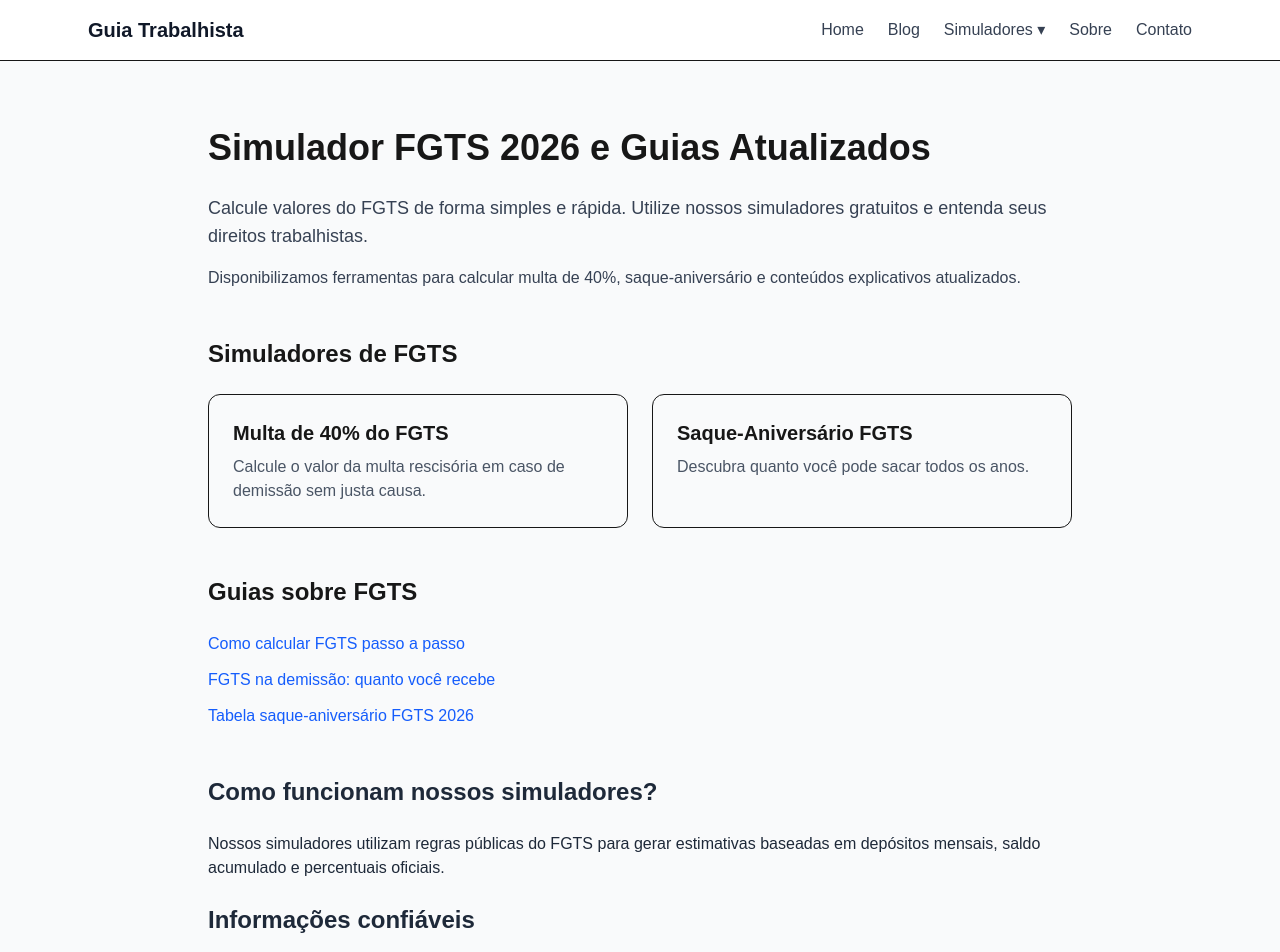
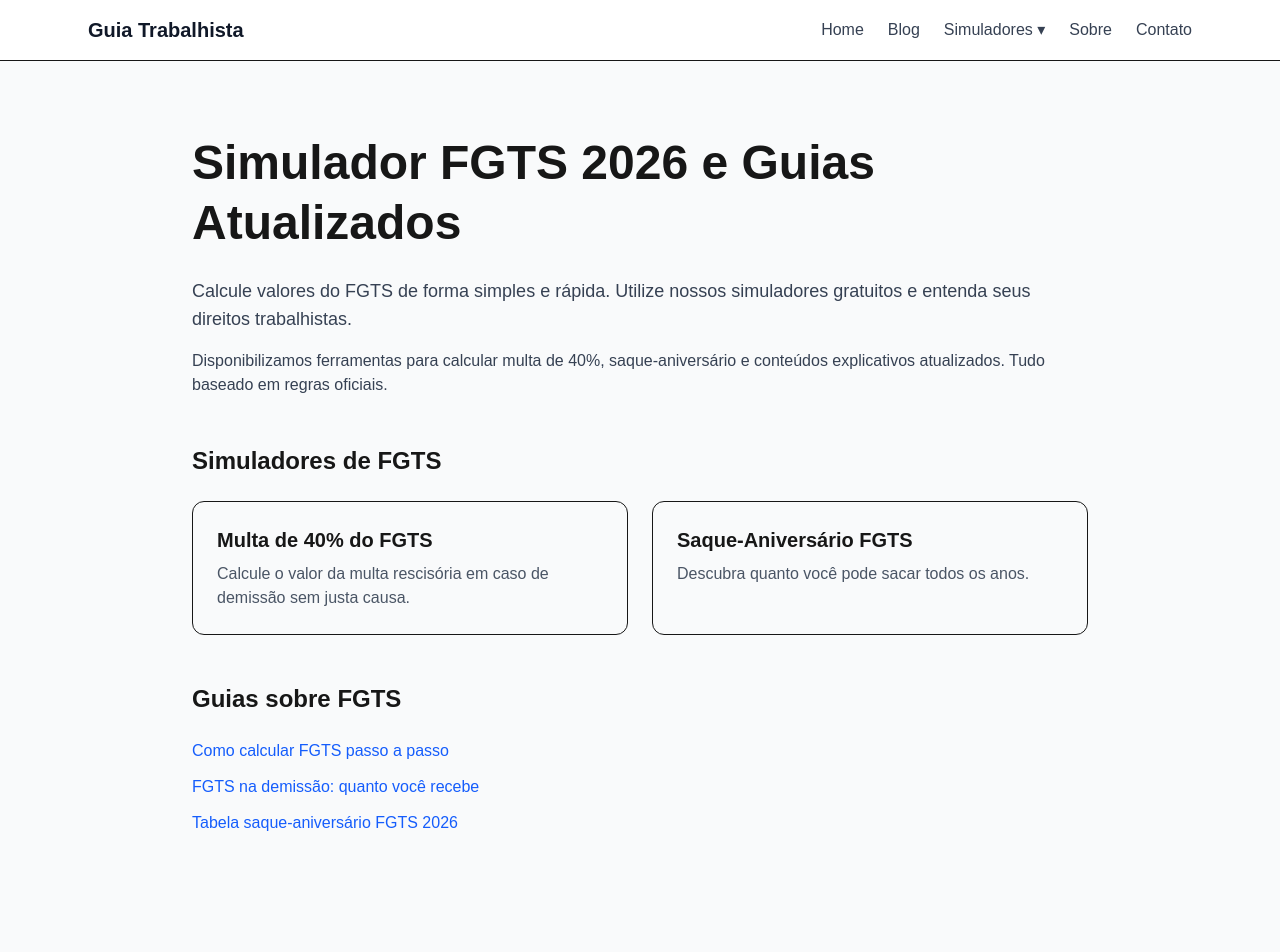
Before and after one commit to gustavo-fonseca-valle/simulador-fgts, a Next.js app: page / in a window 1280 px wide. Shown: the top 952 px of the page. Built offline with nearby package versions, Linux system fonts and the light colour scheme; a web font is replaced by a local one.

Commit message:
melhorias para SEO

```diff
--- a/app/layout.tsx
+++ b/app/layout.tsx
@@ -41,10 +41,10 @@ export default function RootLayout({ children }: { children: ReactNode }) {
   return (
     <html lang="pt-br">
       <head>
-        {/* Meta viewport para responsividade */}
+        {/* Meta viewport para mobile */}
         <meta name="viewport" content="width=device-width, initial-scale=1" />
 
-        {/* Fonts otimizadas */}
+        {/* Preload de fonte customizada */}
         <link
           rel="preload"
           href="/fonts/YourFont.woff2"
@@ -53,7 +53,7 @@ export default function RootLayout({ children }: { children: ReactNode }) {
           crossOrigin="anonymous"
         />
 
-        {/* Script AdSense: não bloqueia renderização */}
+        {/* Script AdSense */}
         <Script
           async
           src="https://pagead2.googlesyndication.com/pagead/js/adsbygoogle.js?client=ca-pub-5817280149271380"
@@ -77,11 +77,11 @@ export default function RootLayout({ children }: { children: ReactNode }) {
         />
       </head>
       <body className="bg-gray-50 text-gray-900 antialiased">
-        {/* Header responsivo */}
+        {/* Header */}
         <Header />
 
-        {/* Conteúdo principal */}
-        <main className="max-w-5xl mx-auto px-4 sm:px-6 lg:px-8 py-6">
+        {/* Conteúdo principal com padding responsivo */}
+        <main className="max-w-full sm:max-w-4xl lg:max-w-5xl mx-auto px-4 sm:px-6 lg:px-8 py-8">
           {children}
         </main>
 
--- a/app/page.tsx
+++ b/app/page.tsx
@@ -9,11 +9,11 @@ export const metadata = {
 
 export default function HomePage() {
   return (
-    <main className="max-w-4xl mx-auto px-4 py-10">
+    <main className="max-w-full sm:max-w-4xl lg:max-w-5xl mx-auto px-4 sm:px-6 lg:px-8 py-10">
 
       {/* HERO */}
       <section className="mb-12">
-        <h1 className="text-4xl font-bold mb-6 leading-tight">
+        <h1 className="text-4xl md:text-5xl font-bold mb-6 leading-tight">
           Simulador FGTS 2026 e Guias Atualizados
         </h1>
 
@@ -24,25 +24,20 @@ export default function HomePage() {
 
         <p className="text-gray-700">
           Disponibilizamos ferramentas para calcular multa de 40%, saque-aniversário
-          e conteúdos explicativos atualizados.
+          e conteúdos explicativos atualizados. Tudo baseado em regras oficiais.
         </p>
       </section>
 
-      {/* SIMULADORES (FOCO PRINCIPAL) */}
+      {/* SIMULADORES */}
       <section className="mb-12">
-        <h2 className="text-2xl font-semibold mb-6">
-          Simuladores de FGTS
-        </h2>
+        <h2 className="text-2xl font-semibold mb-6">Simuladores de FGTS</h2>
 
-        <div className="grid gap-6 md:grid-cols-2">
-
+        <div className="grid gap-6 grid-cols-1 md:grid-cols-2">
           <Link
             href="/simuladores/multa-40"
             className="border rounded-xl p-6 hover:shadow-md transition"
           >
-            <h3 className="text-xl font-semibold mb-2">
-              Multa de 40% do FGTS
-            </h3>
+            <h3 className="text-xl font-semibold mb-2">Multa de 40% do FGTS</h3>
             <p className="text-gray-600">
               Calcule o valor da multa rescisória em caso de demissão sem justa causa.
             </p>
@@ -52,63 +47,44 @@ export default function HomePage() {
             href="/simuladores/saque-aniversario"
             className="border rounded-xl p-6 hover:shadow-md transition"
           >
-            <h3 className="text-xl font-semibold mb-2">
-              Saque-Aniversário FGTS
-            </h3>
+            <h3 className="text-xl font-semibold mb-2">Saque-Aniversário FGTS</h3>
             <p className="text-gray-600">
               Descubra quanto você pode sacar todos os anos.
             </p>
           </Link>
-
         </div>
       </section>
 
-      {/* GUIAS (SEO FORTE) */}
+      {/* GUIAS */}
       <section className="mb-12">
-
-        <h2 className="text-2xl font-semibold mb-6">
-          Guias sobre FGTS
-        </h2>
-
+        <h2 className="text-2xl font-semibold mb-6">Guias sobre FGTS</h2>
         <div className="space-y-3 text-blue-600">
-
           <Link href="/blog/como-calcular-fgts" className="block hover:underline">
             Como calcular FGTS passo a passo
           </Link>
-
           <Link href="/blog/fgts-demissao" className="block hover:underline">
             FGTS na demissão: quanto você recebe
           </Link>
-
           <Link href="/blog/tabela-saque-aniversario-2026" className="block hover:underline">
             Tabela saque-aniversário FGTS 2026
           </Link>
-
         </div>
-
       </section>
 
       {/* ANÚNCIO */}
-      <div className="my-12">
+      <div className="my-12 min-h-[100px]">
         <AdsenseBlock />
       </div>
 
-      {/* CONTEÚDO (E-E-A-T) */}
+      {/* CONTEÚDO E-E-A-T */}
       <section className="space-y-6 text-gray-800">
-
-        <h2 className="text-2xl font-semibold">
-          Como funcionam nossos simuladores?
-        </h2>
-
+        <h2 className="text-2xl font-semibold">Como funcionam nossos simuladores?</h2>
         <p>
           Nossos simuladores utilizam regras públicas do FGTS para gerar estimativas
           baseadas em depósitos mensais, saldo acumulado e percentuais oficiais.
         </p>
 
-        <h2 className="text-2xl font-semibold">
-          Informações confiáveis
-        </h2>
-
+        <h2 className="text-2xl font-semibold">Informações confiáveis</h2>
         <p>
           O conteúdo é baseado em regras oficiais divulgadas pelo governo e serve
           como apoio educacional para trabalhadores que desejam entender melhor seus direitos.
@@ -117,22 +93,15 @@ export default function HomePage() {
         <p className="text-sm text-gray-500">
           Este site não possui vínculo com a Caixa Econômica Federal.
         </p>
-
       </section>
 
-      {/* FAQ SEO */}
+      {/* FAQ */}
       <section className="mt-16">
-
-        <h2 className="text-2xl font-semibold mb-6">
-          Perguntas frequentes sobre FGTS
-        </h2>
+        <h2 className="text-2xl font-semibold mb-6">Perguntas frequentes sobre FGTS</h2>
 
         <div className="space-y-6">
-
           <div>
-            <h3 className="font-semibold">
-              Quanto rende o FGTS por ano?
-            </h3>
+            <h3 className="font-semibold">Quanto rende o FGTS por ano?</h3>
             <p className="text-gray-700">
               O FGTS rende 3% ao ano mais distribuição de lucros.
               Veja detalhes em{" "}
@@ -143,27 +112,20 @@ export default function HomePage() {
           </div>
 
           <div>
-            <h3 className="font-semibold">
-              Quem recebe multa de 40%?
-            </h3>
+            <h3 className="font-semibold">Quem recebe multa de 40%?</h3>
             <p className="text-gray-700">
-              Trabalhadores demitidos sem justa causa têm direito à multa
-              sobre o saldo do FGTS.
+              Trabalhadores demitidos sem justa causa têm direito à multa sobre o saldo do FGTS.
             </p>
           </div>
 
           <div>
-            <h3 className="font-semibold">
-              Saque-aniversário vale a pena?
-            </h3>
+            <h3 className="font-semibold">Saque-aniversário vale a pena?</h3>
             <p className="text-gray-700">
               Depende do seu planejamento financeiro, pois reduz o valor disponível
               em caso de demissão.
             </p>
           </div>
-
         </div>
-
       </section>
 
     </main>
```
